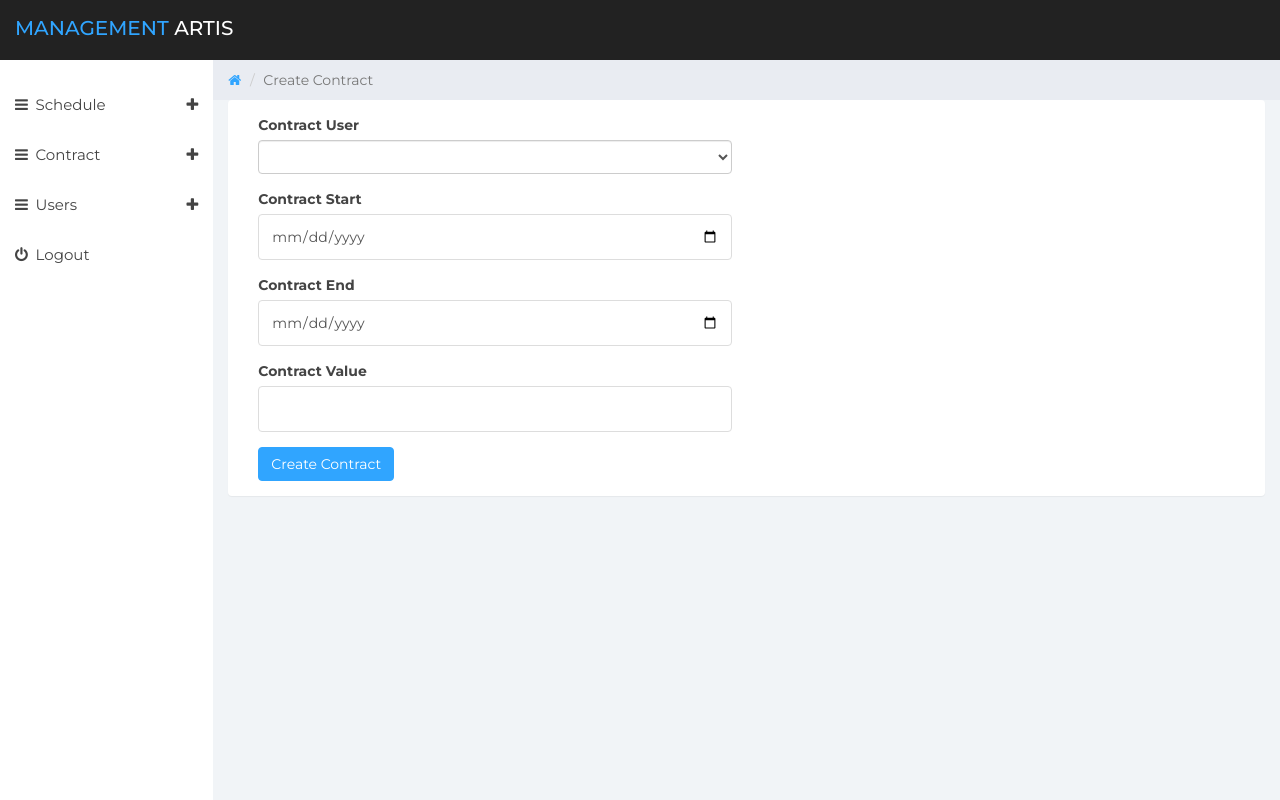
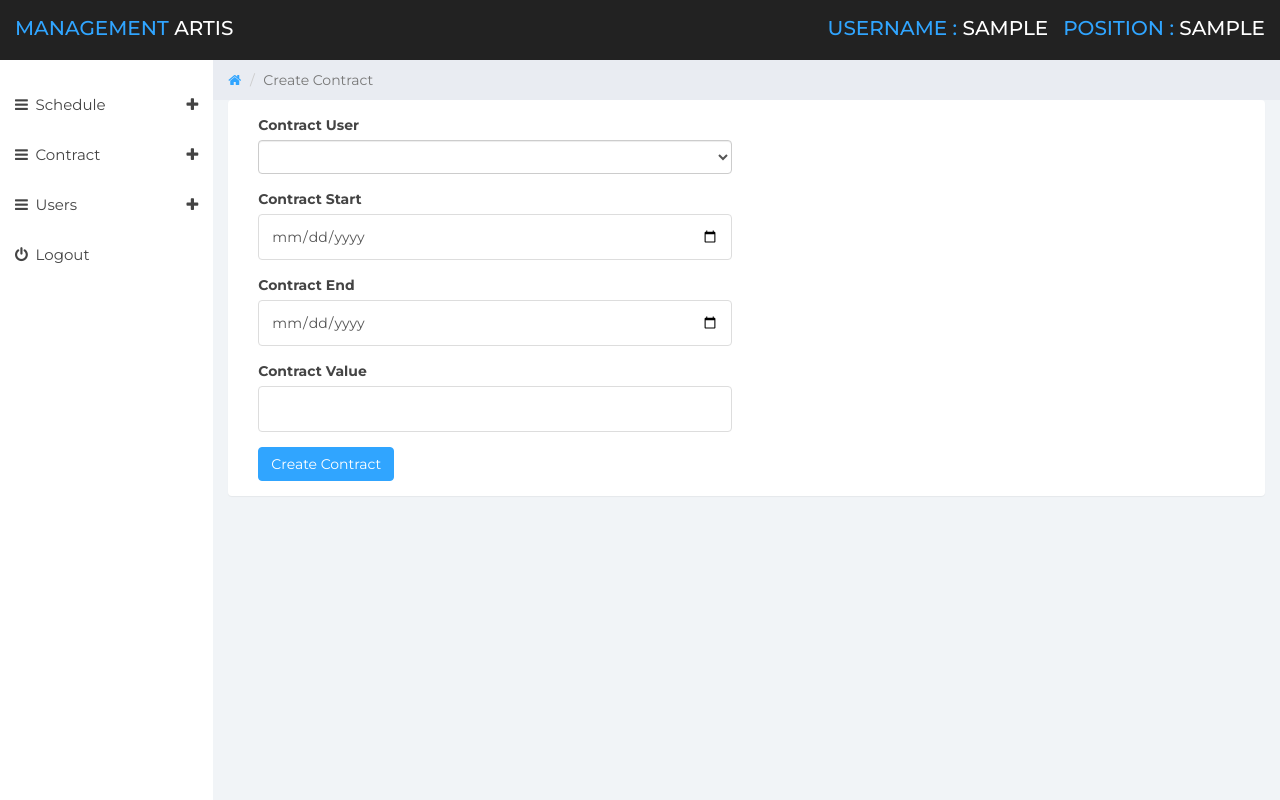
Before and after one commit to wilhelmus098/isaisa, a PHP site: page /create_contract.php in a window 1280 px wide. Run offline with PHP 8.4, Linux system fonts and the light colour scheme; the visitor is signed in with stand-in values (Sample User, id 1); tables that the repository leaves empty or names only in its code hold one stand-in row (values such as "Sample post"); lists and menus that the app fills with data are empty.

Commit message:
menampilkan nama dan position user ketika login di top bar

```diff
--- a/sidemenu.php
+++ b/sidemenu.php
@@ -7,6 +7,29 @@
 					<span class="icon-bar"></span>
 					<span class="icon-bar"></span></button>
 				<a class="navbar-brand" href="#"><span>Management </span>Artis</a>
+				<div class="navbar-brand nav navbar-top-links navbar-right" href="#">
+
+					<span>Position : </span>
+					<?php
+						if (isset($_SESSION["user_logged_in"]))
+						{
+							echo $_SESSION["user_position"];
+						}
+					?>
+
+				</div>
+				<div class="navbar-brand nav navbar-top-links navbar-right" href="#">
+
+					<span>Username : </span>
+					<?php
+						if (isset($_SESSION["user_logged_in"]))
+						{
+							echo $_SESSION["user_name"];
+						}
+					?>
+
+				</div>
+
 
 			</div>
 		</div><!-- /.container-fluid -->
```
Also changed, not shown: controllers/login.php (+6 -3 lines).
